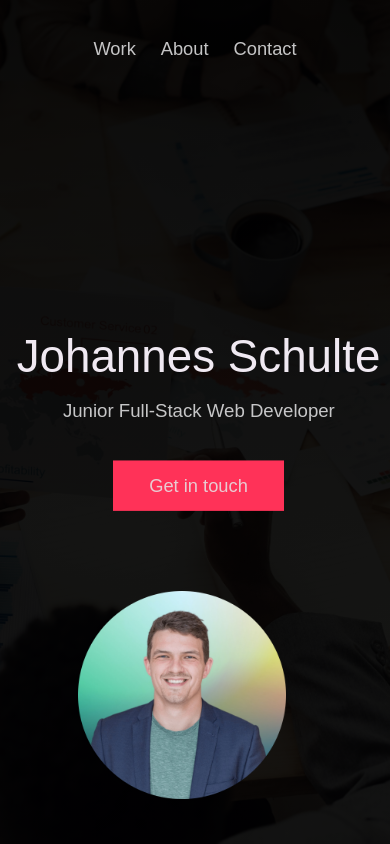
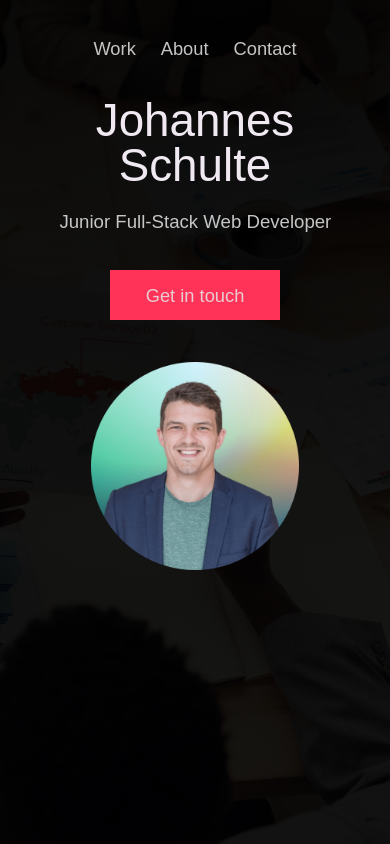
Before and after one commit to johschulte/Portfolio, a React (Vite) app: page / in a window 390 px wide. Shown: the top 844 px of the page. Built offline with nearby package versions, Linux system fonts and the light colour scheme; a web font is replaced by a local one.

Commit message:
Update Header and Work components

```diff
--- a/src/components/Header.jsx
+++ b/src/components/Header.jsx
@@ -26,7 +26,6 @@ const Header = () => {
         </nav>
       </div>
       <div className="header__text-box row">
-        <img src={Portrait} alt="Portrait" className="header__portrait" />
         <div className="header__text">
           <h1 className="heading-primary">
             <span>Johannes Schulte</span>
@@ -36,6 +35,7 @@ const Header = () => {
             Get in touch
           </a>
         </div>
+        <img src={Portrait} alt="Portrait" className="header__portrait" />
       </div>
     </header>
   );
--- a/src/components/Work.jsx
+++ b/src/components/Work.jsx
@@ -18,7 +18,7 @@ const Work = () => {
         <div className="work__boxes">
           <div className="work__box">
             <div className="work__text">
-              <h3>Rent a Van</h3>
+              <h3>#VANLIFE</h3>
               <p>React-SPA for Van rental</p>
               <ul className="work__list">
                 <li>HTML</li>
--- a/src/index.css
+++ b/src/index.css
@@ -414,10 +414,11 @@ body:not(.user-is-tabbing) a:focus {
     font-size: var(--font-size-normal);
 }
 
-.header__text {
-    position: absolute;
-    top: 50%;
-    transform: translateY(-50%);
+.header__text-box{
+    display: flex;
+    align-items: center;
+    height: 100vh;
+    gap: 3rem
 }
 
 .header__text p {
@@ -429,27 +430,15 @@ body:not(.user-is-tabbing) a:focus {
 
 .header__portrait{
   width: 25rem;
-  position: absolute;
-  top: 36%;
-  left: 55%
 }
 
-@media(max-width: 1240px) {
-  .header__portrait{
-    top: 57%;
-    left: 35%}
-}
-
-@media(max-width: 800px) {
-  .header__portrait{
-    top: 54%;
-    left: 42%}
-}
 
 @media(max-width: 500px) {
-  .header__portrait{
-    top: 70%;
-    left: 20%}
+    .header__text-box{
+        flex-direction: column;
+        align-items: center;
+        gap: 5rem;
+    }
 }
 
 
@@ -521,6 +510,8 @@ body:not(.user-is-tabbing) a:focus {
 
 .work__image{
     width: 50rem;
+    border-radius: 1rem;
+    box-shadow: 0px 3px 10px rgba(255, 255, 255, 0.5);
 }
 
 .work__image-box {
--- a/vite.config.js
+++ b/vite.config.js
@@ -4,4 +4,7 @@ import react from "@vitejs/plugin-react";
 // https://vitejs.dev/config/
 export default defineConfig({
   plugins: [react()],
+  server: {
+    host: "0.0.0.0",
+  },
 });
```
